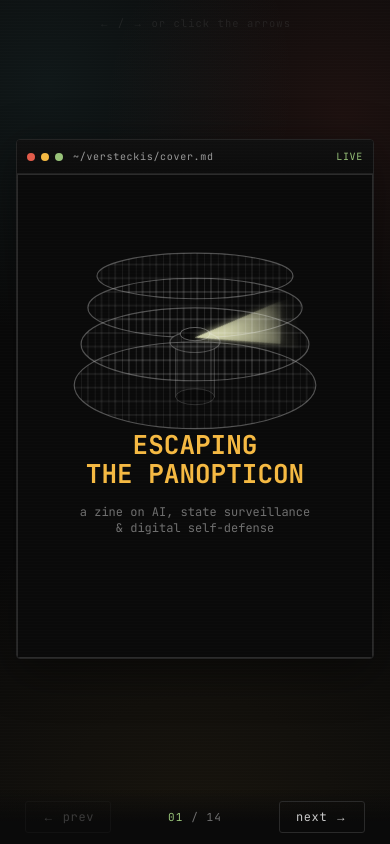
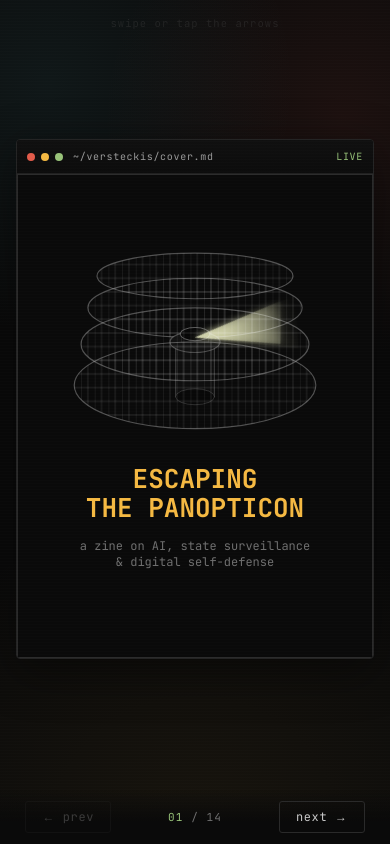
Before and after one commit to lbatschelet/stop-tracking.ch, a Next.js app: page / in a window 390 px wide. Built offline with nearby package versions, Linux system fonts and the light colour scheme.

Commit message:
Add touch navigation support to Zine component: implemented swipe gestures for mobile users, updated hint display for desktop and mobile, and configured touch-action in CSS for better interaction.

```diff
--- a/next.config.ts
+++ b/next.config.ts
@@ -3,6 +3,8 @@ import type { NextConfig } from 'next';
 const nextConfig: NextConfig = {
   output: 'export',
   reactStrictMode: true,
+  // Phone/tablet on the same WiFi (HMR only — site works without this)
+  allowedDevOrigins: ['192.168.10.228'],
 };
 
 export default nextConfig;
--- a/src/components/Zine/index.tsx
+++ b/src/components/Zine/index.tsx
@@ -39,6 +39,28 @@ export default function Zine() {
   goPrevRef.current = goPrev;
   goNextRef.current = goNext;
 
+  const touchStartRef = useRef<{ x: number; y: number } | null>(null);
+
+  const onTouchStart = useCallback((e: React.TouchEvent) => {
+    const t = e.changedTouches[0];
+    touchStartRef.current = { x: t.clientX, y: t.clientY };
+  }, []);
+
+  const onTouchEnd = useCallback((e: React.TouchEvent) => {
+    const start = touchStartRef.current;
+    if (!start) return;
+    const t = e.changedTouches[0];
+    const dx = t.clientX - start.x;
+    const dy = t.clientY - start.y;
+    touchStartRef.current = null;
+
+    if (Math.abs(dx) < 50) return;
+    if (Math.abs(dx) < Math.abs(dy) * 1.2) return;
+
+    if (dx < 0) goNextRef.current();
+    else goPrevRef.current();
+  }, []);
+
   useEffect(() => {
     const onKeyDown = (e: KeyboardEvent) => {
       if (e.key === 'ArrowRight' || e.key === ' ') {
@@ -70,12 +92,17 @@ export default function Zine() {
         style={{ opacity: hintVisible ? 1 : 0 }}
         aria-hidden={!hintVisible}
       >
-        ← / → or click the arrows
+        <span className={styles.hintDesktop}>← / → or click the arrows</span>
+        <span className={styles.hintMobile}>swipe or tap the arrows</span>
       </div>
 
       <div className={styles.stage}>
         <div className={styles.pageViewport}>
-          <div className={styles.pageShell}>
+          <div
+            className={styles.pageShell}
+            onTouchStart={onTouchStart}
+            onTouchEnd={onTouchEnd}
+          >
             <div className={styles.terminalBar}>
               <span className={styles.terminalDots} aria-hidden="true">
                 <i />
--- a/src/components/Zine/zine.module.css
+++ b/src/components/Zine/zine.module.css
@@ -66,6 +66,7 @@
   border: 1px solid #242424;
   border-radius: 4px;
   background: #0b0b0b;
+  touch-action: pan-y;
 }
 
 .terminalBar {
@@ -825,6 +826,10 @@
   transition: opacity 0.5s;
 }
 
+.hintMobile {
+  display: none;
+}
+
 .recCover {
   position: absolute;
   top: 32px;
@@ -836,6 +841,18 @@
 }
 
 @media (max-width: 720px) {
+  .hintDesktop {
+    display: none;
+  }
+
+  .hintMobile {
+    display: inline;
+  }
+
+  .coverText {
+    margin-top: 12px;
+  }
+
   .pageShell {
     width: min(100%, calc(100vw - 24px));
     max-height: min(520px, calc(100vh - 120px));
```
